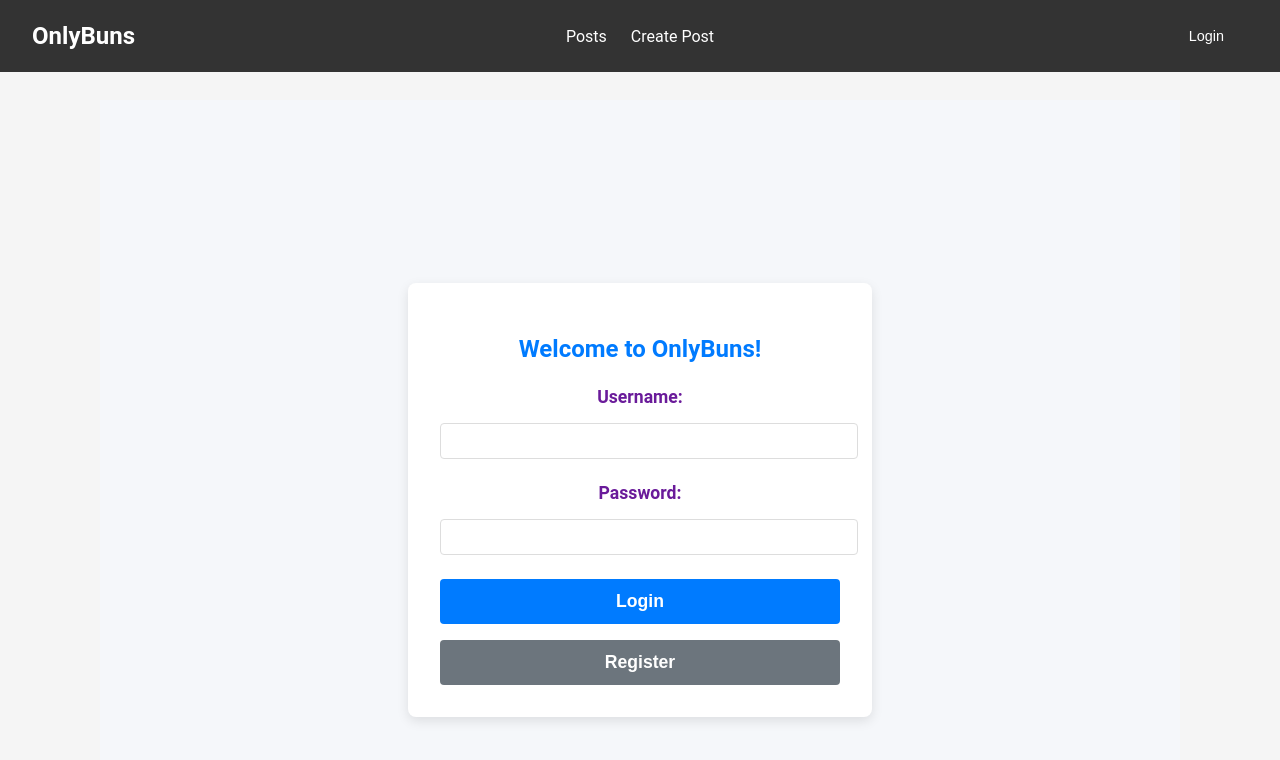
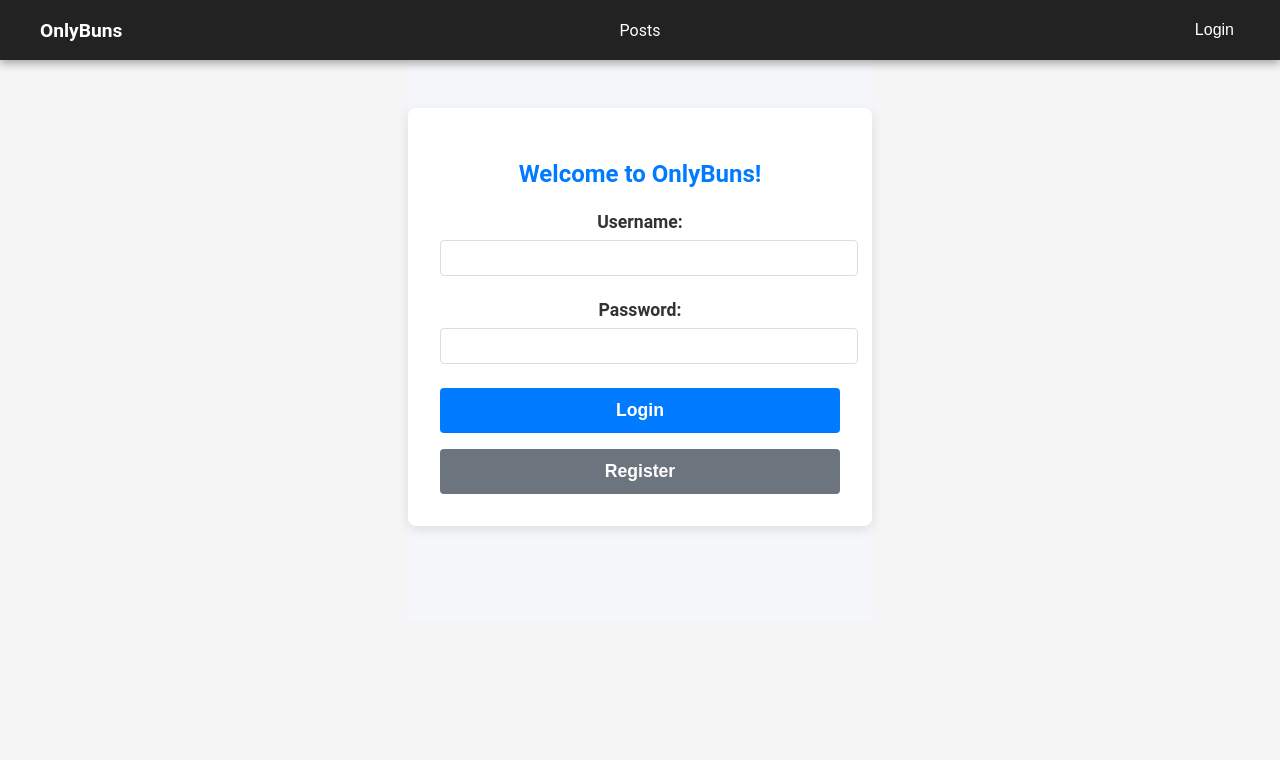
Before and after one commit to marko-kuburic/OnlyBuns, a React (Create React App) app: page /login in a window 1280 px wide. Shown: the top 760 px of the page. Built offline with nearby package versions, Linux system fonts and the light colour scheme.

Commit message:
finished-for-kt1

```diff
--- a/src/App.css
+++ b/src/App.css
@@ -1,189 +1,93 @@
-body {
+/* Global Styling */
+html, body {
   margin: 0;
+  padding: 0;
+  height: 100%;
+  overflow: hidden; /* Prevents page scrolling */
   font-family: 'Roboto', sans-serif;
   background-color: #f4f4f9;
-  color: #333;
 }
 
+/* App Container */
 .App {
-  text-align: center;
-  padding: 20px;
-}
-
-h1 {
-  font-size: 2.5rem;
-  margin-bottom: 1rem;
-  color: #6a1b9a;
-}
-
-.App-header {
-  background-color: #6a1b9a;
-  min-height: 100vh;
   display: flex;
   flex-direction: column;
   align-items: center;
-  justify-content: center;
-  color: white;
-  padding: 2rem;
-  border-radius: 20px;
+  min-height: 100vh;
+  text-align: center;
 }
 
-form {
-  background-color: white;
-  padding: 2rem;
-  border-radius: 10px;
-  box-shadow: 0 4px 8px rgba(0, 0, 0, 0.1);
-  width: 100%;
-  max-width: 600px;
-  margin: auto;
+/* Navbar Styling */
+nav {
+  position: fixed;
+  top: 0;
+  left: 0;
+  right: 0;
+  height: 60px;
+  background-color: #333;
+  color: white;
+  display: flex;
+  align-items: center;
+  justify-content: space-between;
+  padding: 0 20px;
+  box-shadow: 0px 4px 8px rgba(0, 0, 0, 0.2);
+  z-index: 1000;
 }
 
-form div {
-  margin-bottom: 1rem;
+/* Content Container */
+.content-container {
+  padding-top: 80px; /* Account for fixed navbar height */
+  overflow-y: auto; /* Allows content scrolling within this container */
+  width: 100%;
+  max-width: 1200px;
+  margin: 0 auto;
 }
 
-form label {
-  display: block;
-  font-weight: bold;
-  margin-bottom: 0.5rem;
-  color: #6a1b9a;
+/* Example of individual scrollable areas */
+.scrollable-section {
+  overflow-y: auto;
+  max-height: calc(100vh - 100px); /* Allows scrollable space */
 }
 
-form textarea,
-form input[type="text"],
-form input[type="file"] {
-  width: 100%;
-  padding: 0.5rem;
-  border: 1px solid #ddd;
-  border-radius: 5px;
-  font-size: 1rem;
-  margin-top: 0.3rem;
+/* Post Styling */
+.post-list-container {
+  padding-top: 80px; /* Account for navbar height */
+  max-width: 800px;
+  margin: 0 auto; /* Center align the posts */
 }
 
-form textarea {
-  resize: vertical;
-}
-
-button {
-  background-color: #6a1b9a;
-  color: white;
-  border: none;
-  border-radius: 5px;
-  padding: 0.75rem 1.5rem;
-  cursor: pointer;
-  font-size: 1rem;
-  transition: background-color 0.3s;
-}
-
-button:hover {
-  background-color: #4a148c;
-}
-
-.post {
+.post-card {
   background-color: white;
   border-radius: 10px;
   box-shadow: 0 4px 8px rgba(0, 0, 0, 0.1);
   padding: 1.5rem;
-  margin: 1.5rem auto;
-  width: 100%;
-  max-width: 600px;
-  text-align: left;
+  margin: 1.5rem 0;
+  text-align: center;
 }
 
-.post h3 {
-  color: #6a1b9a;
-  margin-bottom: 0.5rem;
+.post-content {
+  font-size: 1rem;
+  color: #333;
+  margin-top: 1rem;
 }
 
-.post img {
-  max-width: 100%;
-  border-radius: 5px;
-  margin: 0.5rem 0;
+/* PostList.css */
+.post-header {
+  display: flex;
+  justify-content: space-between; /* Align username to the left and date to the right */
+  align-items: center; /* Vertically align items */
+  padding: 0 1rem;
 }
 
-.post-form-container {
-  display: flex;
-  flex-direction: column;
-  align-items: center;
-  margin: 2rem;
-}
-.post-form {
-  display: flex;
-  flex-direction: column;
-  gap: 1rem;
-  max-width: 400px;
-  margin: 0 auto;
+.post-header h3 {
+  cursor: pointer;
+  color: blue;
+  margin: 0;
 }
 
-textarea {
-  width: 100%;
-  height: 100px;
-  padding: 10px;
-  font-size: 16px;
-  resize: none;
+.post-header p {
+  color: #666;
+  font-size: 0.9rem;
+  margin: 0;
+  text-align: right;
 }
-
-label {
-  font-weight: bold;
-  margin-bottom: 5px;
-}
-
-/* Customize the buttons */
-.submit-button,
-.upload-button {
-  background-color: #6a1b9a; /* Purple background */
-  color: white;  /* White text */
-  border: none;
-  padding: 10px 20px;
-  text-align: center;
-  text-decoration: none;
-  display: inline-block;
-  font-size: 16px;
-  margin: 10px 0;
-  cursor: pointer;
-  border-radius: 5px;
-  transition: background-color 0.3s;
-}
-
-.submit-button:hover,
-.upload-button:hover {
-  background-color: #9c4dcc; /* Lighter purple on hover */
-}
-
-.upload-button {
-  background-color: #6a1b9a; /* Slightly different shade of purple for the browse button */
-}
-
-#file-input {
-  display: none;
-}
-
-.image-preview {
-  margin-top: 10px;
-  max-width: 100%;
-  height: auto;
-  border: 1px solid #ddd;
-  border-radius: 5px;
-  padding: 5px;
-}
-
-nav {
-  display: flex;
-  justify-content: center;
-  gap: 1rem;
-  padding: 1rem;
-  background-color: #6a1b9a;
-  border-radius: 10px;
-  margin-bottom: 2rem;
-}
-
-.nav-link {
-  color: white;
-  text-decoration: none;
-  font-size: 1.2rem;
-  transition: color 0.3s;
-}
-
-.nav-link:hover {
-  color: #f4f4f9;
-}
--- a/src/App.js
+++ b/src/App.js
@@ -8,6 +8,7 @@ import PostForm from './components/PostForm';
 import PostList from './components/PostList';
 import ActivationPage from './components/ActivationPage';
 import HomePage from './components/HomePage';
+import UserProfile from './components/UserProfile';
 
 function App() {
     const [username, setUsername] = useState(null);
@@ -50,13 +51,14 @@ function App() {
 
     return (
         <Router>
-            <div className="App" style={{ padding: '100px', minHeight: '100vh', backgroundColor: '#f5f5f5' }}>
+            <div className="App" style={{ paddingTop: '60px', backgroundColor: '#f5f5f5' }}> {/* Added padding-top to offset the navbar */}
                 <Navbar isLoggedIn={isLoggedIn} handleLogout={handleLogout} username={username} />
                 <Suspense fallback={<div>Loading...</div>}>
                     <Routes>
                         <Route path="/login" element={<LoginForm setIsLoggedIn={setIsLoggedIn} />} />
                         <Route path="/register" element={<RegisterForm />} />
                         <Route path="/activate/:token" element={<ActivationPage />} />
+                        <Route path="/profile/:userId" element={<UserProfile />} />
                         <Route path="/" element={<HomePage />} />
                     </Routes>
                 </Suspense>
--- a/src/components/HomePage.js
+++ b/src/components/HomePage.js
@@ -31,7 +31,7 @@ function HomePage({ username, handleLogout }) {
     }
 
     return (
-        <div style={{ padding: '0px', backgroundColor: '#f5f5f5', minHeight: '100vh' }}>
+        <div style={{ width: '800px', backgroundColor: '#f5f5f5', minHeight: '100vh' }}>
             <PostList posts={posts} />
         </div>
     );
--- a/src/components/LoginForm.js
+++ b/src/components/LoginForm.js
@@ -49,9 +49,9 @@ function LoginForm({ setIsLoggedIn }) {
         <div style={{
             display: 'flex',
             justifyContent: 'center',
-            alignItems: 'center',
-            height: '100vh',
-            backgroundColor: '#f5f7fa'
+            alignItems: 'flex-start',
+            minHeight: '70vh',
+            backgroundColor: '#f5f7fa',
         }}>
             <form onSubmit={handleSubmit} style={{
                 width: '400px',
@@ -60,7 +60,8 @@ function LoginForm({ setIsLoggedIn }) {
                 boxShadow: '0px 4px 12px rgba(0, 0, 0, 0.1)',
                 backgroundColor: '#fff',
                 textAlign: 'center',
-                color: '#333'
+                color: '#333',
+                marginTop: '3rem',  // Adds top margin to give space at the top
             }}>
                 <h2 style={{
                     color: '#007bff',
@@ -80,7 +81,7 @@ function LoginForm({ setIsLoggedIn }) {
                             borderRadius: '4px',
                             border: '1px solid #ddd',
                             marginTop: '0.5rem',
-                            fontSize: '1rem'
+                            fontSize: '1rem',
                         }}
                     />
                 </div>
@@ -98,7 +99,7 @@ function LoginForm({ setIsLoggedIn }) {
                             borderRadius: '4px',
                             border: '1px solid #ddd',
                             marginTop: '0.5rem',
-                            fontSize: '1rem'
+                            fontSize: '1rem',
                         }}
                     />
                 </div>
@@ -116,7 +117,7 @@ function LoginForm({ setIsLoggedIn }) {
                     fontWeight: 'bold',
                     cursor: 'pointer',
                     marginBottom: '1rem',
-                    transition: 'background-color 0.3s'
+                    transition: 'background-color 0.3s',
                 }}>
                     Login
                 </button>
@@ -130,7 +131,7 @@ function LoginForm({ setIsLoggedIn }) {
                     fontSize: '1.1rem',
                     fontWeight: 'bold',
                     cursor: 'pointer',
-                    transition: 'background-color 0.3s'
+                    transition: 'background-color 0.3s',
                 }}>
                     Register
                 </button>
--- a/src/components/Navbar.js
+++ b/src/components/Navbar.js
@@ -10,46 +10,62 @@ function Navbar({ isLoggedIn, handleLogout, username }) {
 
     return (
         <nav style={{
-            display: 'flex',
-            justifyContent: 'space-between',
-            padding: '1rem 2rem',
-            backgroundColor: '#333',
-            color: 'white',
-            alignItems: 'center',
-            width: '100vw', // Full width
-            position: 'fixed', // Fixed position to stick to the top
+            position: 'fixed',
             top: 0,
             left: 0,
-            boxSizing: 'border-box',
-            zIndex: 1000, // Ensures it stays on top
-            borderRadius: '0' // No rounded edges
+            right: 0,
+            height: '60px',
+            backgroundColor: '#222',
+            color: 'white',
+            display: 'flex',
+            alignItems: 'center',
+            justifyContent: 'space-between',
+            boxShadow: '0px 4px 8px rgba(0, 0, 0, 0.3)',
+            zIndex: 1000,
         }}>
-            {/* Left Section - Logo or Home Link */}
-            <div style={{ flex: '1', textAlign: 'left' }}>
-                <Link to="/" style={{ color: 'white', textDecoration: 'none', fontWeight: 'bold', fontSize: '1.5rem' }}>
+            {/* Left Section with Padding for OnlyBuns */}
+            <div style={{ paddingLeft: '20px' }}>
+                <Link to="/" style={{ color: 'white', textDecoration: 'none', fontSize: '1.2rem', fontWeight: 'bold' }}>
                     OnlyBuns
                 </Link>
             </div>
 
-            {/* Center Section - Navigation Links */}
-            <div style={{ display: 'flex', gap: '1.5rem', flex: '1', justifyContent: 'center' }}>
+            {/* Center Section */}
+            <div style={{ position: 'absolute', left: '50%', transform: 'translateX(-50%)' }}>
                 <Link to="/posts" style={{ color: 'white', textDecoration: 'none', fontSize: '1rem' }}>
                     Posts
                 </Link>
-                <Link to="/create-post" style={{ color: 'white', textDecoration: 'none', fontSize: '1rem' }}>
-                    Create Post
-                </Link>
             </div>
 
-            {/* Right Section - Login/Logout and Username */}
-            <div style={{ display: 'flex', alignItems: 'center', gap: '0.5rem', flex: '1', justifyContent: 'flex-end' }}>
-                {isLoggedIn && <span style={{ color: 'white', marginRight: '0.5rem', fontSize: '1rem' }}>Welcome, {username}!</span>}
+            {/* Right Section with Padding for Login/Logout */}
+            <div style={{ paddingRight: '20px' }}>
                 {isLoggedIn ? (
-                    <button onClick={handleLogout} style={{ color: 'white', backgroundColor: 'transparent', border: 'none', cursor: 'pointer', fontSize: '0.9rem' }}>
-                        Logout
-                    </button>
+                    <>
+                        <span style={{ marginRight: '15px' }}>Welcome, {username}!</span>
+                        <button
+                            onClick={handleLogout}
+                            style={{
+                                background: 'none',
+                                color: 'white',
+                                border: 'none',
+                                cursor: 'pointer',
+                                fontSize: '1rem',
+                            }}
+                        >
+                            Logout
+                        </button>
+                    </>
                 ) : (
-                    <button onClick={handleLoginRedirect} style={{ color: 'white', backgroundColor: 'transparent', border: 'none', cursor: 'pointer', fontSize: '0.9rem' }}>
+                    <button
+                        onClick={handleLoginRedirect}
+                        style={{
+                            background: 'none',
+                            color: 'white',
+                            border: 'none',
+                            cursor: 'pointer',
+                            fontSize: '1rem',
+                        }}
+                    >
                         Login
                     </button>
                 )}
--- a/src/components/PostList.js
+++ b/src/components/PostList.js
@@ -1,6 +1,7 @@
+// src/components/PostList.js
 import React, { useEffect, useState } from 'react';
 import { useNavigate } from 'react-router-dom';
-import jwt_decode from 'jwt-decode'; // Make sure jwt-decode is installed
+import jwt_decode from 'jwt-decode';
 import LoginPromptModal from './LoginPromptModal';
 import './PostList.css';
 
@@ -9,20 +10,19 @@ function PostList({ posts = [] }) {
   const [likes, setLikes] = useState({});
   const [showLoginPrompt, setShowLoginPrompt] = useState(false);
   const [loginPromptAction, setLoginPromptAction] = useState(null);
-  const [isLoggedIn, setIsLoggedIn] = useState(false); // Use this to track login status based on token
+  const [isLoggedIn, setIsLoggedIn] = useState(false);
   const navigate = useNavigate();
 
   useEffect(() => {
-    // Check if token exists and is valid
     const token = localStorage.getItem('authToken');
     if (token) {
       try {
-        jwt_decode(token); // This will throw an error if the token is invalid
+        jwt_decode(token);
         setIsLoggedIn(true);
       } catch (error) {
         console.error("Invalid token:", error);
         setIsLoggedIn(false);
-        localStorage.removeItem('authToken'); // Remove invalid token
+        localStorage.removeItem('authToken');
       }
     } else {
       setIsLoggedIn(false);
@@ -53,6 +53,10 @@ function PostList({ posts = [] }) {
 
     fetchUsernames();
   }, [posts]);
+
+  const handleUsernameClick = (userId) => {
+    navigate(`/profile/${userId}`);
+  };
 
   const handleLikeClick = async (postId) => {
     if (!isLoggedIn) {
@@ -85,14 +89,9 @@ function PostList({ posts = [] }) {
     if (!isLoggedIn) {
       setLoginPromptAction(() => () => handleCommentClick(postId));
       setShowLoginPrompt(true);
-    } else {
+      return;
+    }
     alert(`Redirecting to comments for post ${postId}`);
-    }
-  };
-
-  const closeModal = () => {
-    setShowLoginPrompt(false);
-    setLoginPromptAction(null);
   };
 
   return (
@@ -100,7 +99,7 @@ function PostList({ posts = [] }) {
         {posts.map((post) => (
             <div key={post.id} className="post-card">
               <div className="post-header">
-                <h3>{usernames[post.userId] || 'Loading...'}</h3>
+                <h3 onClick={() => handleUsernameClick(post.userId)}>{usernames[post.userId] || 'Loading...'}</h3>
                 <p>Posted: {new Date(post.createdAt).toLocaleDateString('en-GB', { dateStyle: 'full' })}</p>
               </div>
               <div className="post-image-container">
@@ -123,9 +122,9 @@ function PostList({ posts = [] }) {
         ))}
         {!isLoggedIn && showLoginPrompt && (
             <LoginPromptModal
-                onClose={closeModal}
+                onClose={() => setShowLoginPrompt(false)}
                 onLogin={() => {
-                  closeModal();
+                  setShowLoginPrompt(false);
                   if (loginPromptAction) loginPromptAction();
                 }}
             />
--- /dev/null
+++ b/src/components/UserProfile.js
@@ -0,0 +1,56 @@
+// src/components/UserProfile.js
+import React, { useEffect, useState } from 'react';
+import { useParams } from 'react-router-dom';
+
+function UserProfile() {
+    const { userId } = useParams(); // Get the userId from the URL
+    const [user, setUser] = useState(null);
+
+    useEffect(() => {
+        const fetchUser = async () => {
+            try {
+                const token = localStorage.getItem('authToken'); // Retrieve token from storage
+                const response = await fetch(`http://localhost:8080/api/users/id/${userId}`, {
+                    headers: {
+                        'Authorization': `Bearer ${token}`,
+                        'Content-Type': 'application/json'
+                    }
+                });
+                if (!response.ok) throw new Error('Failed to fetch user');
+                const data = await response.json();
+                setUser(data);
+            } catch (error) {
+                console.error('Error fetching user:', error);
+            }
+        };
+
+        fetchUser();
+    }, [userId]);
+
+    if (!user) return <p>Loading user profile...</p>;
+
+    return (
+        <div style={{
+            backgroundColor: '#fff',
+            padding: '2rem',
+            margin: '2rem auto',
+            borderRadius: '10px',
+            boxShadow: '0 4px 8px rgba(0, 0, 0, 0.1)',
+            maxWidth: '600px',
+            textAlign: 'left'
+        }}>
+            <h2 style={{
+                fontSize: '2rem',
+                marginBottom: '1rem',
+                color: '#007bff'
+            }}>{user.username}'s Profile</h2>
+            <p style={{ fontSize: '1.1rem', color: '#333' }}><strong>Name:</strong> {user.name}</p>
+            <p style={{ fontSize: '1.1rem', color: '#333' }}><strong>Surname:</strong> {user.surname}</p>
+            <p style={{ fontSize: '1.1rem', color: '#333' }}><strong>Email:</strong> {user.email}</p>
+            <p style={{ fontSize: '1.1rem', color: '#333' }}><strong>Followers:</strong> {user.followersCount}</p>
+            <p style={{ fontSize: '1.1rem', color: '#333' }}><strong>Account Created:</strong> {new Date(user.createdAt).toLocaleDateString()}</p>
+        </div>
+    );
+}
+
+export default UserProfile;
--- a/src/index.css
+++ b/src/index.css
@@ -1,4 +1,4 @@
-  body {
+  /*body {
     margin: 0;
     font-family: -apple-system, BlinkMacSystemFont, 'Segoe UI', 'Roboto', 'Oxygen',
       'Ubuntu', 'Cantarell', 'Fira Sans', 'Droid Sans', 'Helvetica Neue',
@@ -11,3 +11,4 @@
     font-family: source-code-pro, Menlo, Monaco, Consolas, 'Courier New',
       monospace;
   }
+*/
```
Also changed, not shown: 2 other files (tests, documents, lock files or other folders). Lines whose indentation alone changed are shown as unchanged.
